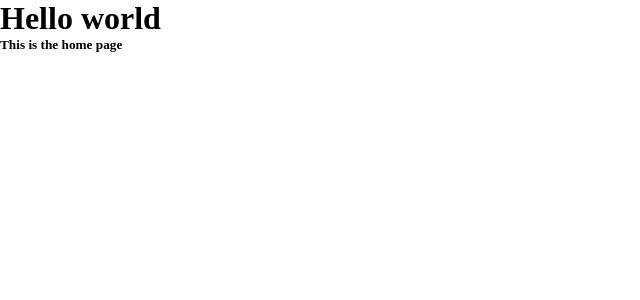
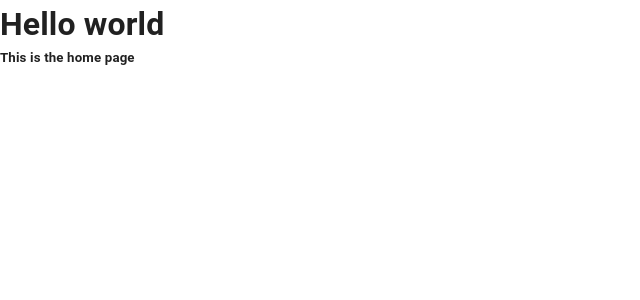
Before and after one commit to pviniciusm/react-base-template, a React (Vite) app: page / in a window 1280 px wide. Shown: the top 300 px of the page, without its empty margins (0-640 px from the left). Built offline with nearby package versions, Linux system fonts and the light colour scheme.

Commit message:
feat: create default and dark themes

```diff
--- a/src/App.tsx
+++ b/src/App.tsx
@@ -1,16 +1,16 @@
 import { Provider } from "react-redux";
 import { persistedStore, store } from "./config/store";
 import { PersistGate } from "redux-persist/integration/react";
-
-import { RouterProvider } from "react-router-dom";
-import { routes } from "./routes/routes";
+import { Root } from "./Root";
+import { CssBaseline } from "@mui/material";
 
 function App() {
     return (
         <>
             <Provider store={store}>
                 <PersistGate persistor={persistedStore}>
-                    <RouterProvider router={routes} />
+                    <CssBaseline />
+                    <Root />
                 </PersistGate>
             </Provider>
         </>
--- /dev/null
+++ b/src/Root.tsx
@@ -0,0 +1,12 @@
+import { RouterProvider } from "react-router-dom";
+import { routes } from "./routes/routes";
+import { ThemeProvider } from "@mui/material";
+import { defaultTheme } from "./config/themes/default.theme";
+
+export const Root = () => {
+    return (
+        <ThemeProvider theme={defaultTheme}>
+            <RouterProvider router={routes} />
+        </ThemeProvider>
+    );
+};
--- /dev/null
+++ b/src/config/themes/dark.theme.ts
@@ -0,0 +1,7 @@
+import { createTheme } from "@mui/material";
+
+export const darkTheme = createTheme({
+    palette: {
+        mode: "dark",
+    },
+});
--- /dev/null
+++ b/src/config/themes/default.theme.ts
@@ -0,0 +1,7 @@
+import { createTheme } from "@mui/material";
+
+export const defaultTheme = createTheme({
+    palette: {
+        mode: "light",
+    },
+});
```
